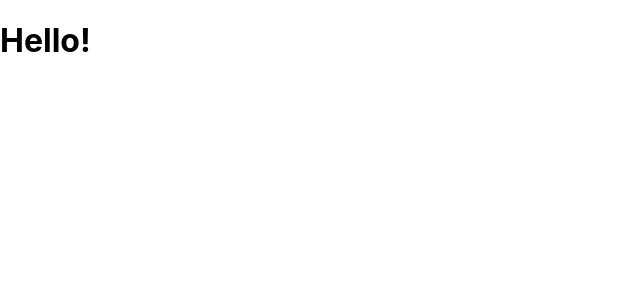
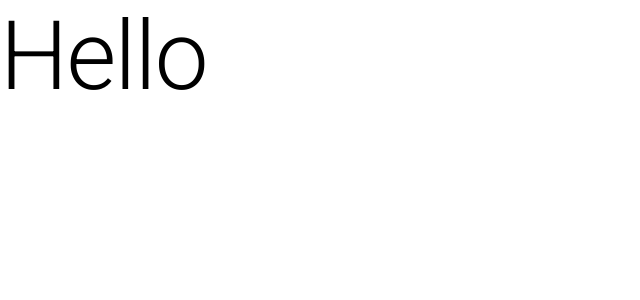
Before and after one commit to iteration-A/lily-web, a React (Create React App) app: page / in a window 1280 px wide. Shown: the top 300 px of the page, without its empty margins (0-640 px from the left). Built offline with nearby package versions, Linux system fonts and the light colour scheme.

Commit message:
material ui

```diff
--- a/src/App.tsx
+++ b/src/App.tsx
@@ -1,5 +1,8 @@
 import { Routes, Route } from "react-router-dom";
-import "./App.css";
+import "@fontsource/roboto/300.css";
+import "@fontsource/roboto/400.css";
+import "@fontsource/roboto/500.css";
+import "@fontsource/roboto/700.css";
 import Home from "./pages/Home";
 
 function App() {
--- a/src/pages/Home.tsx
+++ b/src/pages/Home.tsx
@@ -1,5 +1,7 @@
+import Typography from "@mui/material/Typography";
+
 const Home = () => {
-  return <h1>Hello!</h1>;
+  return <Typography variant="h1">Hello</Typography>;
 };
 
 export default Home;
```
Also changed, not shown: package.json (+7 -1 lines), 1 other file (tests, documents, lock files or other folders).
